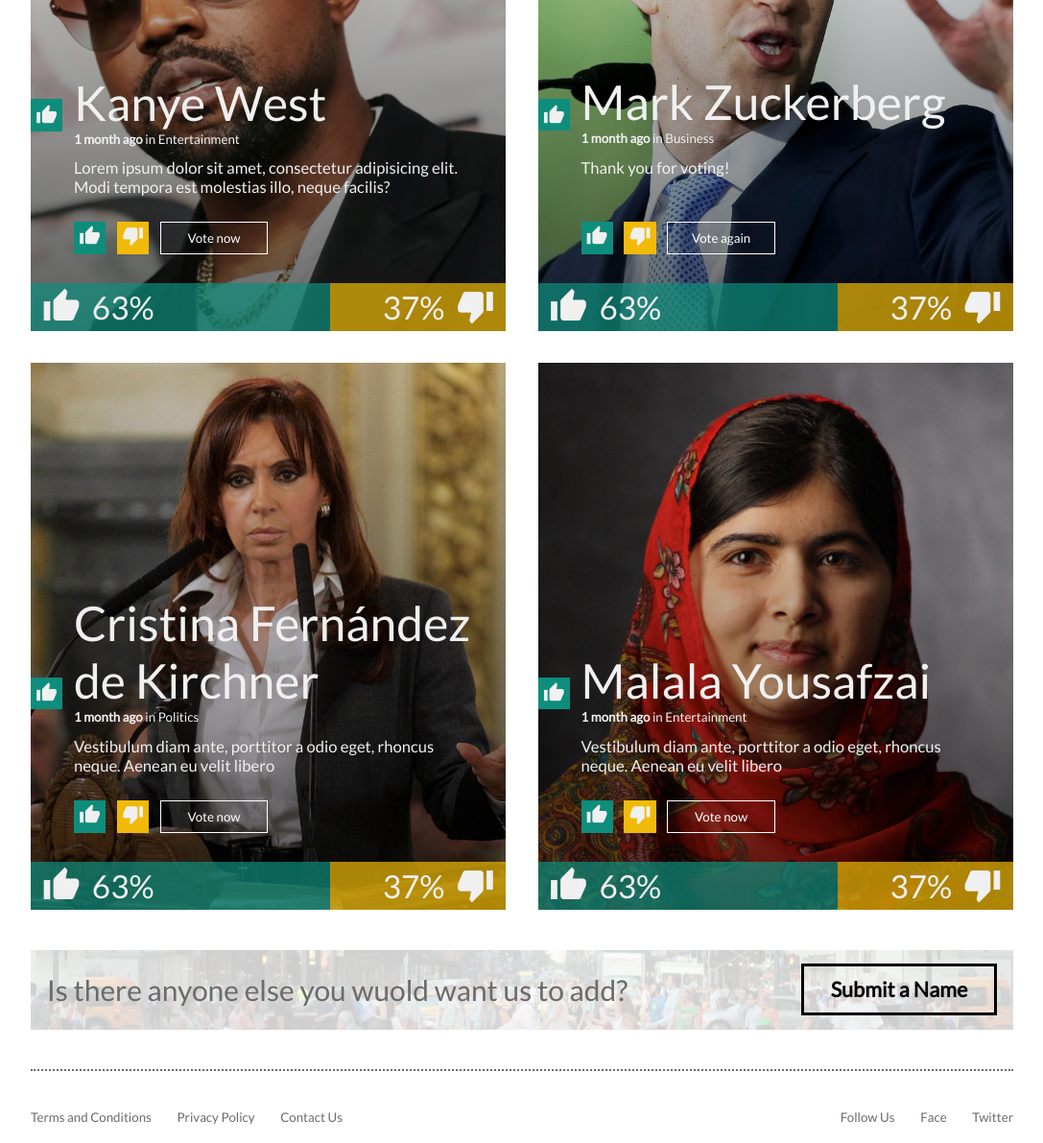
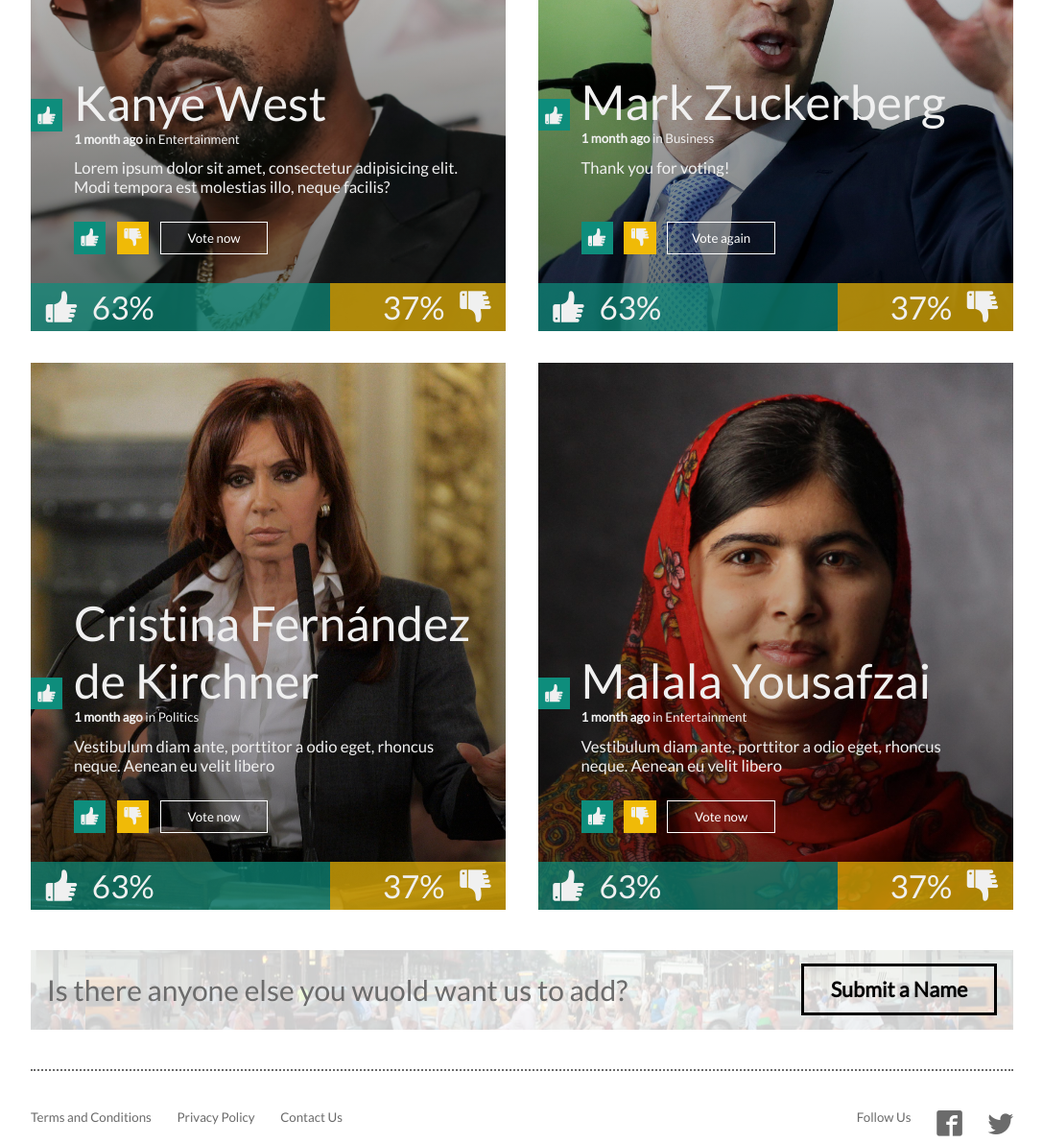
Before and after one commit to Hakrham/Zemoga-UI-Test, a plain HTML site: page src/index.html in a window 1280 px wide. Shown: the part 1243-2434 px from the top of the page at 96% size, without its empty margins (96-1183 px from the left). Drawn offline with Linux system fonts and the light colour scheme.

Commit message:
comp finish with new icons

```diff
--- /dev/null
+++ b/src/fonts.css
@@ -0,0 +1,50 @@
+@font-face {
+  font-family: 'icomoon';
+  src:  url('fonts/icomoon.eot?plbtd5');
+  src:  url('fonts/icomoon.eot?plbtd5#iefix') format('embedded-opentype'),
+    url('fonts/icomoon.ttf?plbtd5') format('truetype'),
+    url('fonts/icomoon.woff?plbtd5') format('woff'),
+    url('fonts/icomoon.svg?plbtd5#icomoon') format('svg');
+  font-weight: normal;
+  font-style: normal;
+}
+
+[class^="icon-"], [class*=" icon-"] {
+  /* use !important to prevent issues with browser extensions that change fonts */
+  font-family: 'icomoon' !important;
+  speak: none;
+  font-style: normal;
+  font-weight: normal;
+  font-variant: normal;
+  text-transform: none;
+  line-height: 1;
+
+  /* Better Font Rendering =========== */
+  -webkit-font-smoothing: antialiased;
+  -moz-osx-font-smoothing: grayscale;
+}
+
+.icon-thumb-down:before {
+  content: "\e900";
+}
+.icon-thumb-up:before {
+  content: "\e901";
+}
+.icon-search:before {
+  content: "\e986";
+}
+.icon-list2:before {
+  content: "\e9bb";
+}
+.icon-sphere:before {
+  content: "\e9c9";
+}
+.icon-cross:before {
+  content: "\ea0f";
+}
+.icon-facebook2:before {
+  content: "\ea91";
+}
+.icon-twitter:before {
+  content: "\ea96";
+}
--- a/src/index.html
+++ b/src/index.html
@@ -6,9 +6,10 @@
     <meta name="viewport" content="width=device-width, initial-scale=1.0">
     <meta http-equiv="X-UA-Compatible" content="ie=edge">
     <title>Document</title>
-    <link rel="stylesheet" href="https://fonts.googleapis.com/icon?family=Material+Icons">
+    <!-- <link rel="stylesheet" href="https://fonts.googleapis.com/icon?family=Material+Icons"> -->
     <link rel="stylesheet" href="https://fonts.googleapis.com/css?family=Lato">
     <link rel="stylesheet" href="styles.css">
+    <link rel="stylesheet" href="fonts.css">
 </head>
 
 <body>
@@ -22,7 +23,7 @@
                         <li><a href="#" class="menuItem greyColor">Past Trials</a></li>
                         <li><a href="#" class="menuItem greyColor">How It Works</a></li>
                         <li><a href="#" class="menuItem greyColor">Log In / Sign Up</a></li>
-                        <li><a href="#" class="menuItem greyColor"><i class="material-icons">search</i></a></li>
+                        <li><a href="#" class="menuItem greyColor"><i class="icon-search"></i></a></li>
                     </ul>
                 </nav>
             </div>
@@ -38,12 +39,12 @@
                     protector? (thumbs down) or a true
                     podophile punishing pontiff? (thumbs up)
                 </div>
-                <div class="text4 greyColor"><i class="material-icons">outlined_flag</i><a style="color: inherit;" href="#">More Information</a></div>
+                <div class="text4 greyColor"><a style="color: inherit;" href="#"><i class="icon-sphere"></i> More Information</a></div>
                 <div class="text5">What's Your Verdict?</div>
             </div>
             <div class="bannerIcons bottom">
-                <div class="thumbUp center"><i class="material-icons">thumb_up</i></div>
-                <div class="thumbDown center"><i class="material-icons">thumb_down</i></div>
+                <div class="thumbUp center pointer"><i class="icon-thumb-up pointer"></i></div>
+                <div class="thumbDown center pointer"><i class="icon-thumb-down pointer"></i></div>
             </div>
         </div>
         <div class="bannerEnd">
@@ -57,7 +58,7 @@
         <div class="description"><span>Speak out. Be heard.</span><br><b class="blackColor">Be counted</b></div>
         <div>Rule of Thumb is a crowd sourced court opinion where anyone and everyone can speak out and speak freely.
             It's easy: You share your opinion, we analyze and put the data in a public report.</div>
-        <div class="close"><i class="material-icons">close</i></div>
+        <div class="close"><i class="icon-cross pointer"></i></div>
     </div>
 
     <!-- Active Surveys -->
@@ -74,10 +75,10 @@
                         <div class="surveyGrid whiteColor">
                             <div class="lastVote bottom">
                                 <span class="thumbUp center">
-                                    <i class="material-icons thumbIcon" id="thumbUp">thumb_up</i>
+                                    <i class="icon-thumb-up thumbIcon" id="thumbUp"></i>
                                 </span>
                                 <span class="thumbDown center" style="display:none;">
-                                    <i class="material-icons thumbIcon" id="thumbDown">thumb_down</i>
+                                    <i class="icon-thumb-down thumbIcon" id="thumbDown"></i>
                                 </span>
                             </div>
                             <div class="personName bottom"><span>Kanye West</span></div>
@@ -85,20 +86,19 @@
                             <div class="description top">
                                 <p>Lorem ipsum dolor sit amet, consectetur adipisicing elit. Modi tempora est molestias illo, neque facilis?</p>
                             </div>
-                            <div class="thumbUp center"><input type="checkbox" name="voteUp" id="voteUp"><label for="voteUp"><i
-                                        class="material-icons thumbIcon">thumb_up</i></label></div>
+                            <div class="thumbUp center"><input type="checkbox" name="voteUp" id="voteUp"><label for="voteUp"><i class="icon-thumb-up thumbIcon"></i></label></div>
                             <div class="thumbDown center"><input type="checkbox" name="voteDown" id="voteDown"><label
-                                    for="voteDown"><i class="material-icons thumbIcon">thumb_down</i></label></div>
+                                    for="voteDown"><i class="icon-thumb-down thumbIcon"></i></label></div>
                             <button class="vote">Vote now</button>
                             <div class="percentageBar">
                                 <div class="goodVotes"></div>
                                 <div class="badVotes"></div>
                                 <div class="center">
-                                    <i class="material-icons">thumb_up</i>
+                                    <i class="icon-thumb-up"></i>
                                     <div>63%</div>
                                 </div>
                                 <div class="center">
-                                    <div>37%</div> <i class="material-icons">thumb_down</i>
+                                    <div>37%</div> <i class="icon-thumb-down"></i>
                                 </div>
 
                             </div>
@@ -116,10 +116,10 @@
                         <div class="surveyGrid whiteColor">
                             <div class="lastVote bottom">
                                 <span class="thumbUp center">
-                                    <i class="material-icons thumbIcon" id="thumbUp">thumb_up</i>
+                                    <i class="icon-thumb-up thumbIcon" id="thumbUp"></i>
                                 </span>
                                 <span class="thumbDown center" style="display:none;">
-                                    <i class="material-icons thumbIcon" id="thumbDown">thumb_down</i>
+                                    <i class="icon-thumb-down thumbIcon" id="thumbDown"></i>
                                 </span>
                             </div>
                             <div class="personName bottom"><span>Mark Zuckerberg</span></div>
@@ -128,19 +128,19 @@
                                 <p>Thank you for voting!</p>
                             </div>
                             <div class="thumbUp center"><input type="checkbox" name="voteUp" id="voteUp"><label for="voteUp"><i
-                                        class="material-icons thumbIcon">thumb_up</i></label></div>
+                                        class="icon-thumb-up thumbIcon"></i></label></div>
                             <div class="thumbDown center"><input type="checkbox" name="voteDown" id="voteDown"><label
-                                    for="voteDown"><i class="material-icons thumbIcon">thumb_down</i></label></div>
+                                    for="voteDown"><i class="icon-thumb-down thumbIcon"></i></label></div>
                             <button class="vote">Vote again</button>
                             <div class="percentageBar">
                                 <div class="goodVotes"></div>
                                 <div class="badVotes"></div>
                                 <div class="center">
-                                    <i class="material-icons">thumb_up</i>
+                                    <i class="icon-thumb-up"></i>
                                     <div>63%</div>
                                 </div>
                                 <div class="center">
-                                    <div>37%</div> <i class="material-icons">thumb_down</i>
+                                    <div>37%</div> <i class="icon-thumb-down"></i>
                                 </div>
 
                             </div>
@@ -158,10 +158,10 @@
                         <div class="surveyGrid whiteColor">
                             <div class="lastVote bottom">
                                 <span class="thumbUp center">
-                                    <i class="material-icons thumbIcon" id="thumbUp">thumb_up</i>
+                                    <i class="icon-thumb-up thumbIcon" id="thumbUp"></i>
                                 </span>
                                 <span class="thumbDown center" style="display:none;">
-                                    <i class="material-icons thumbIcon" id="thumbDown">thumb_down</i>
+                                    <i class="icon-thumb-down thumbIcon" id="thumbDown"></i>
                                 </span>
                             </div>
                             <div class="personName bottom"><span>Cristina Fernández de Kirchner</span></div>
@@ -170,19 +170,19 @@
                                 <p>Vestibulum diam ante, porttitor a odio eget, rhoncus neque. Aenean eu velit libero</p>
                             </div>
                             <div class="thumbUp center"><input type="checkbox" name="voteUp" id="voteUp"><label for="voteUp"><i
-                                        class="material-icons thumbIcon">thumb_up</i></label></div>
+                                        class="icon-thumb-up thumbIcon"></i></label></div>
                             <div class="thumbDown center"><input type="checkbox" name="voteDown" id="voteDown"><label
-                                    for="voteDown"><i class="material-icons thumbIcon">thumb_down</i></label></div>
+                                    for="voteDown"><i class="icon-thumb-down thumbIcon"></i></label></div>
                             <button class="vote">Vote now</button>
                             <div class="percentageBar">
                                 <div class="goodVotes"></div>
                                 <div class="badVotes"></div>
                                 <div class="center">
-                                    <i class="material-icons">thumb_up</i>
+                                    <i class="icon-thumb-up"></i>
                                     <div>63%</div>
                                 </div>
                                 <div class="center">
-                                    <div>37%</div> <i class="material-icons">thumb_down</i>
+                                    <div>37%</div> <i class="icon-thumb-down"></i>
                                 </div>
 
                             </div>
@@ -200,10 +200,10 @@
                         <div class="surveyGrid whiteColor">
                             <div class="lastVote bottom">
                                 <span class="thumbUp center">
-                                    <i class="material-icons thumbIcon" id="thumbUp">thumb_up</i>
+                                    <i class="icon-thumb-up thumbIcon" id="thumbUp"></i>
                                 </span>
                                 <span class="thumbDown center" style="display:none;">
-                                    <i class="material-icons thumbIcon" id="thumbDown">thumb_down</i>
+                                    <i class="icon-thumb-down thumbIcon" id="thumbDown"></i>
                                 </span>
                             </div>
                             <div class="personName bottom"><span>Malala Yousafzai</span></div>
@@ -212,19 +212,19 @@
                                 <p>Vestibulum diam ante, porttitor a odio eget, rhoncus neque. Aenean eu velit libero</p>
                             </div>
                             <div class="thumbUp center"><input type="checkbox" name="voteUp" id="voteUp"><label for="voteUp"><i
-                                        class="material-icons thumbIcon">thumb_up</i></label></div>
+                                        class="icon-thumb-up thumbIcon"></i></label></div>
                             <div class="thumbDown center"><input type="checkbox" name="voteDown" id="voteDown"><label
-                                    for="voteDown"><i class="material-icons thumbIcon">thumb_down</i></label></div>
+                                    for="voteDown"><i class="icon-thumb-down thumbIcon"></i></label></div>
                             <button class="vote">Vote now</button>
                             <div class="percentageBar">
                                 <div class="goodVotes"></div>
                                 <div class="badVotes"></div>
                                 <div class="center">
-                                    <i class="material-icons">thumb_up</i>
+                                    <i class="icon-thumb-up"></i>
                                     <div>63%</div>
                                 </div>
                                 <div class="center">
-                                    <div>37%</div> <i class="material-icons">thumb_down</i>
+                                    <div>37%</div> <i class="icon-thumb-down"></i>
                                 </div>
 
                             </div>
@@ -252,10 +252,10 @@
             <ul class="footer2">
                 <li>Follow Us</li>
                 <li>
-                    <a href="#"><icon>Face</icon></a>
+                    <a style="font-size: 2em;" href="#"><icon class="icon-facebook2"></icon></a>
                 </li>
                 <li>
-                    <a href="#"><icon>Twitter</icon></a>
+                    <a style="font-size: 2em;" href="#"><icon class="icon-twitter"></icon></a>
                 </li>
             </ul>
         </footer>
--- a/src/styles.css
+++ b/src/styles.css
@@ -123,10 +123,6 @@
     margin: auto;
 }
 
-.info i:hover {
-    cursor: pointer;
-}
-
 .info i {
     font-size: 2em;
 }
@@ -241,6 +237,14 @@
     font-size: 1.7em;
 }
 
+.thumbIcon, button:hover {
+    cursor: pointer;
+}
+
+.pointer:hover {
+    cursor: pointer
+}
+
 .surveyGrid .thumbUp input,
 .surveyGrid .thumbDown input {
     display: none;
@@ -308,9 +312,13 @@
     padding: 0.3em;
 }
 
+
+
+
+
 .bannerSurvey {
     position: absolute;
-    top: 30%;
+    top: 10em;
     width: 31em;
     height: 30em;
     /* filter: blur(5px); */
```
Also changed, not shown: src/fonts/icomoon.ttf (added), src/fonts/icomoon.woff (added), src/svg/facebook.svg (added), src/svg/twitter.svg (added), 2 other files.
